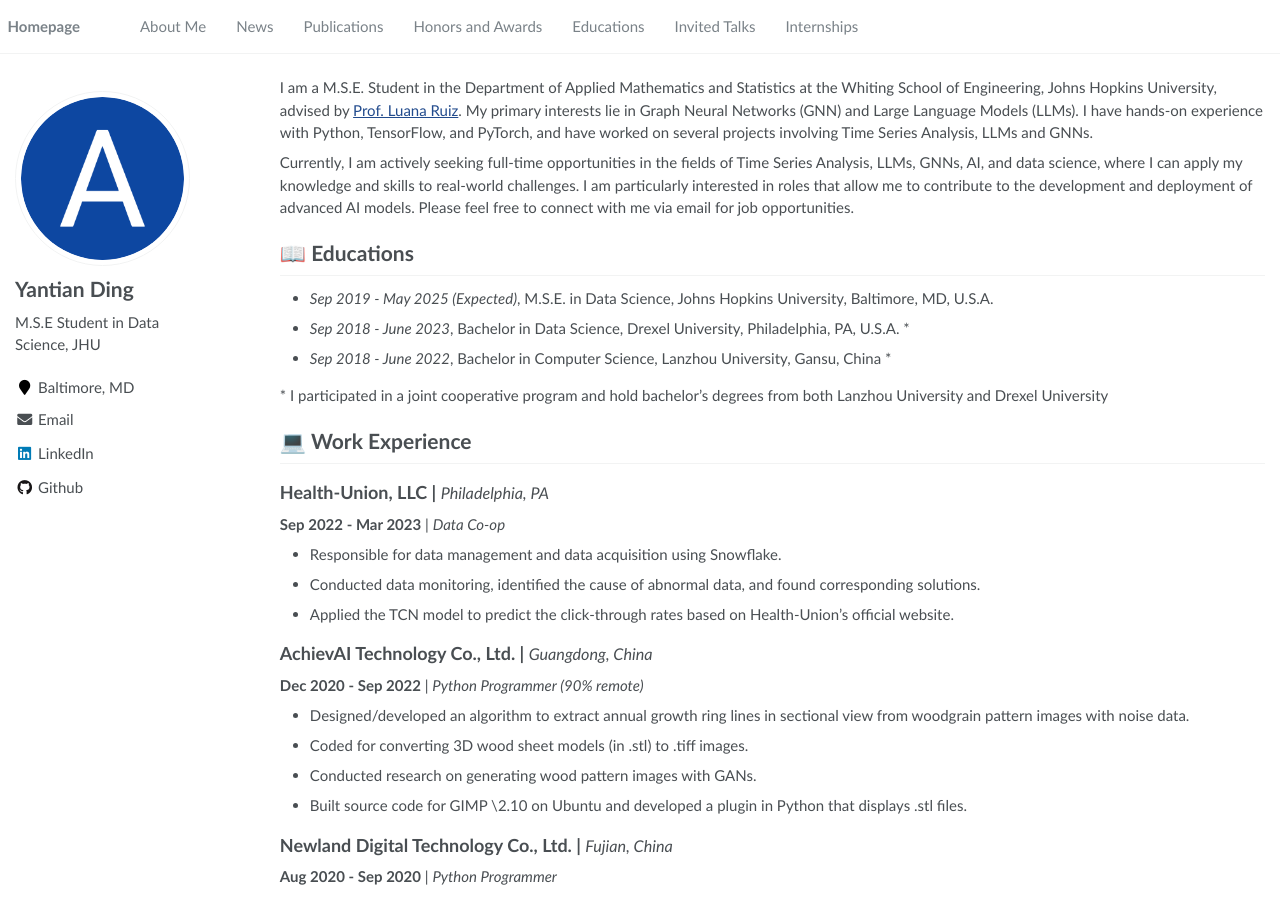
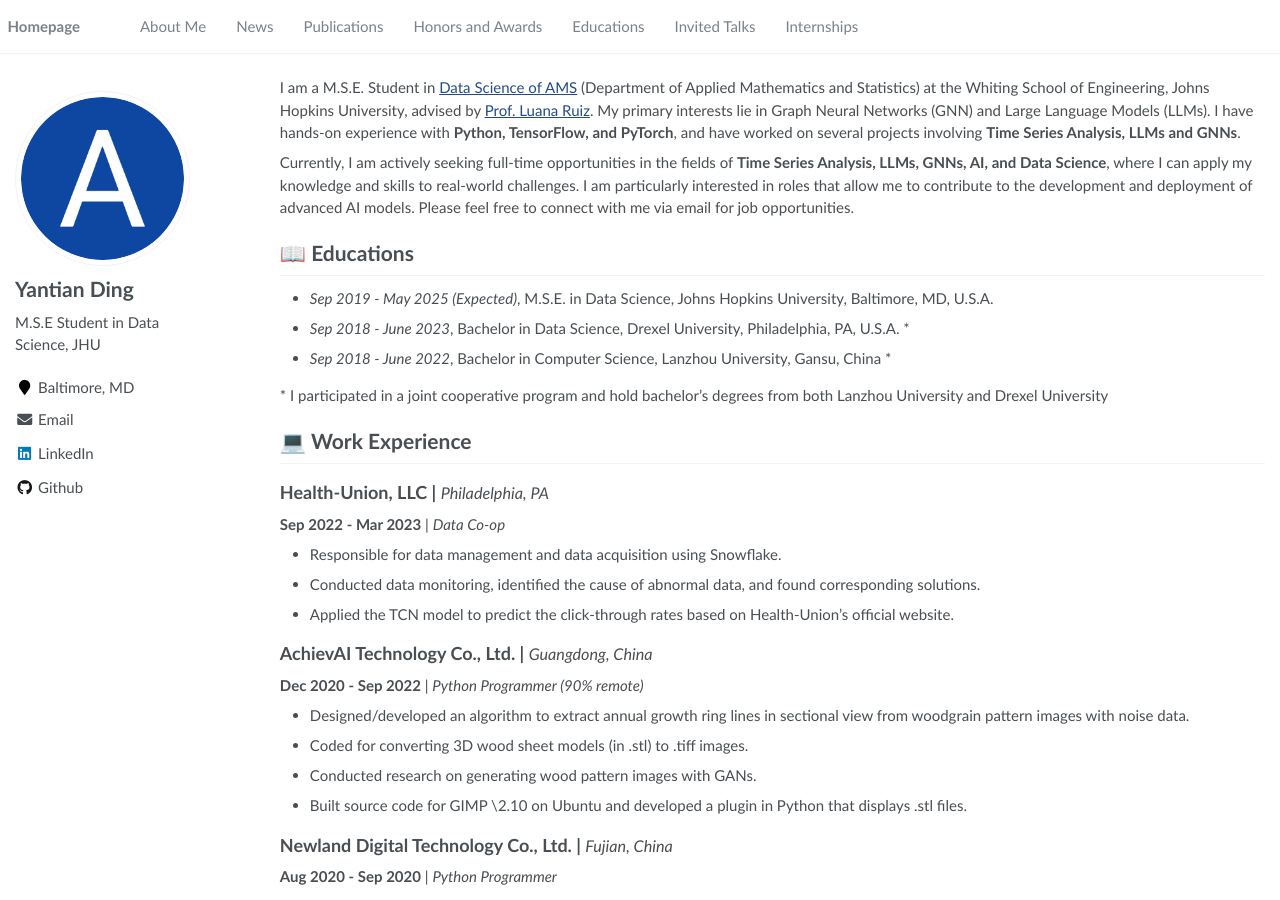
Before and after one commit to yding72/yding72.github.io, a Jekyll site: the page built from _pages/about.md, in a window 1280 px wide and 900 px high. Built offline with Jekyll 4.4.1, drawn with Linux system fonts in a browser that asks for light colours.

Commit message:
Update about.md

```diff
--- a/_pages/about.md
+++ b/_pages/about.md
@@ -17,9 +17,9 @@ redirect_from:
 
 <span class='anchor' id='about-me'></span>
 
-I am a M.S.E. Student in the Department of Applied Mathematics and Statistics at the Whiting School of Engineering, Johns Hopkins University, advised by [Prof. Luana Ruiz](https://luanaruiz9.github.io/). My primary interests lie in Graph Neural Networks (GNN) and Large Language Models (LLMs). I have hands-on experience with Python, TensorFlow, and PyTorch, and have worked on several projects involving Time Series Analysis, LLMs and GNNs.
+I am a M.S.E. Student in [Data Science of AMS](https://engineering.jhu.edu/ams/academics/graduate-studies/ms-in-data-science/) (Department of Applied Mathematics and Statistics) at the Whiting School of Engineering, Johns Hopkins University, advised by [Prof. Luana Ruiz](https://luanaruiz9.github.io/). My primary interests lie in Graph Neural Networks (GNN) and Large Language Models (LLMs). I have hands-on experience with **Python, TensorFlow, and PyTorch**, and have worked on several projects involving **Time Series Analysis, LLMs and GNNs**.
 
-Currently, I am actively seeking full-time opportunities in the fields of Time Series Analysis, LLMs, GNNs, AI, and data science, where I can apply my knowledge and skills to real-world challenges. I am particularly interested in roles that allow me to contribute to the development and deployment of advanced AI models. Please feel free to connect with me via email for job opportunities.
+Currently, I am actively seeking full-time opportunities in the fields of **Time Series Analysis, LLMs, GNNs, AI, and Data Science**, where I can apply my knowledge and skills to real-world challenges. I am particularly interested in roles that allow me to contribute to the development and deployment of advanced AI models. Please feel free to connect with me via email for job opportunities.
 
 # 📖 Educations
 - *Sep 2019 - May 2025 (Expected)*, M.S.E. in Data Science, Johns Hopkins University, Baltimore, MD, U.S.A.
```
